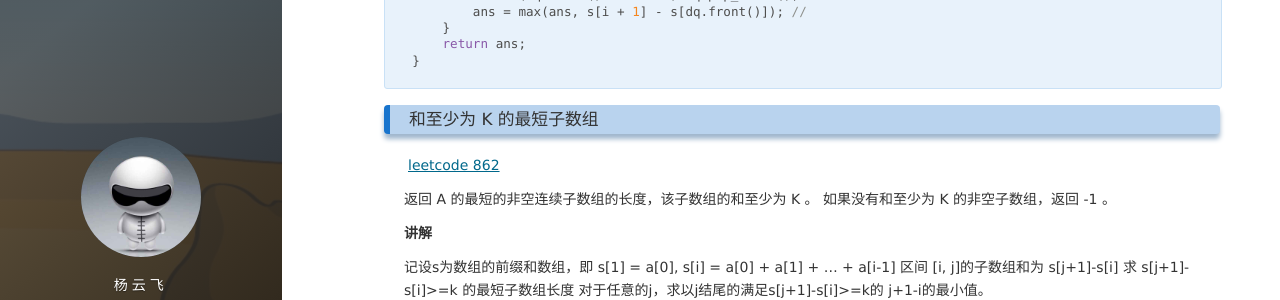
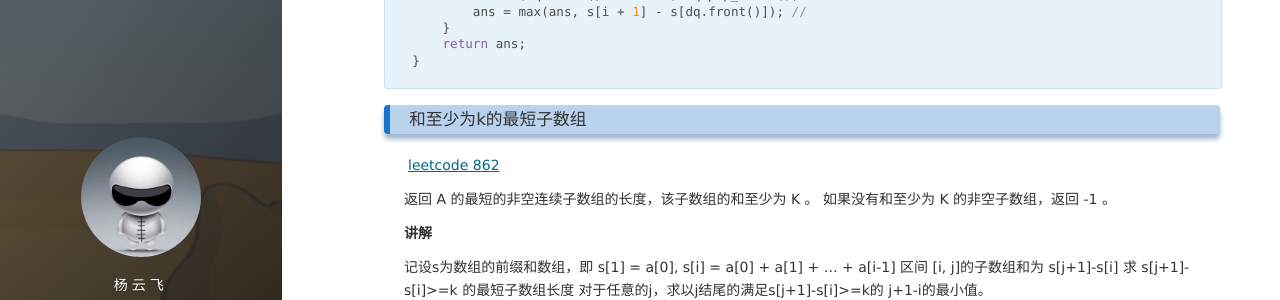
Before and after one commit to king-yyf/king-yyf.github.io, a Jekyll site: the page built from _posts/2021-03-15-que_stk.md, in a window 1280 px wide and 900 px high, scrolled down 4037 px. Shown: the part 151-451 px from the top of the window. Built offline with Jekyll 4.4.1, drawn with Linux system fonts in a browser that asks for light colours; nearby versions of some CDN libraries; comment, search, counter and statistics services are not loaded.

Commit message:
2021-0323-0304

````diff
--- a/_posts/2021-03-15-que_stk.md
+++ b/_posts/2021-03-15-que_stk.md
@@ -17,7 +17,7 @@ Index
 - [每日温度](#每日温度)
 - [好子数组的最大分数](#好子数组的最大分数)
 - [连续子序列的最大和](#连续子序列的最大和)
-- [和至少为 K 的最短子数组](#和至少为 K 的最短子数组)
+- [和至少为 K 的最短子数组](#和至少为k的最短子数组)
 - [左边区间第一个比它小的数](#左边区间第一个比它小的数)
 
 <!-- /TOC -->
@@ -218,7 +218,7 @@ int maxSum(vector<int>& nums, int m) {
 }
 ```
 
-### 和至少为 K 的最短子数组
+### 和至少为k的最短子数组
 
 [leetcode 862](https://leetcode-cn.com/problems/shortest-subarray-with-sum-at-least-k/)
 
````
